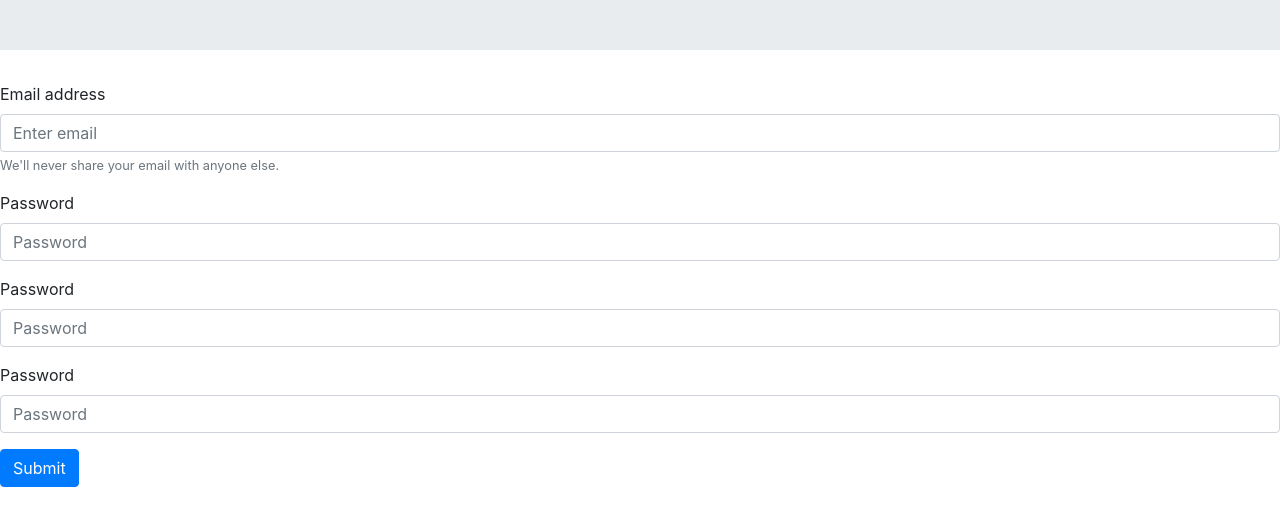
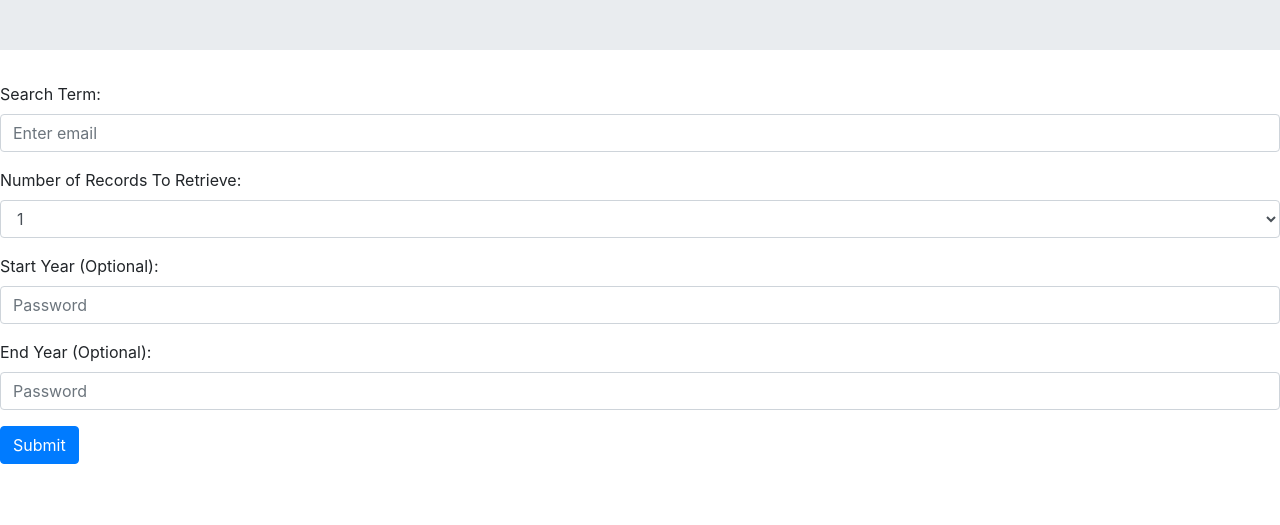
Before and after one commit to VanillaCoder/NYTSearch, a plain HTML site: page index.html in a window 1280 px wide. Shown: the part 153-678 px from the top of the page. Drawn offline with nearby package versions, Linux system fonts and the light colour scheme.

Commit message:
fixed forms

```diff
--- a/index.html
+++ b/index.html
@@ -21,20 +21,25 @@
       </div>
         <form>
                 <div class="form-group">
-                  <label for="exampleInputEmail1">Email address</label>
+                  <label for="exampleInputEmail1">Search Term:</label>
                   <input type="email" class="form-control" id="exampleInputEmail1" aria-describedby="emailHelp" placeholder="Enter email">
-                  <small id="emailHelp" class="form-text text-muted">We'll never share your email with anyone else.</small>
                 </div>
                 <div class="form-group">
-                  <label for="exampleInputPassword1">Password</label>
-                  <input type="password" class="form-control" id="exampleInputPassword1" placeholder="Password">
+                  <label for="exampleFormControlSelect1">Number of Records To Retrieve:</label>
+                  <select class="form-control" id="exampleFormControlSelect1">
+                    <option>1</option>
+                    <option>2</option>
+                    <option>3</option>
+                    <option>4</option>
+                    <option>5</option>
+                  </select>
                 </div>
                 <div class="form-group">
-                        <label for="exampleInputPassword1">Password</label>
+                        <label for="exampleInputPassword1">Start Year (Optional):</label>
                         <input type="password" class="form-control" id="exampleInputPassword1" placeholder="Password">
                       </div>
                       <div class="form-group">
-                            <label for="exampleInputPassword1">Password</label>
+                            <label for="exampleInputPassword1">End Year (Optional):</label>
                             <input type="password" class="form-control" id="exampleInputPassword1" placeholder="Password">
                           </div>
 
```
